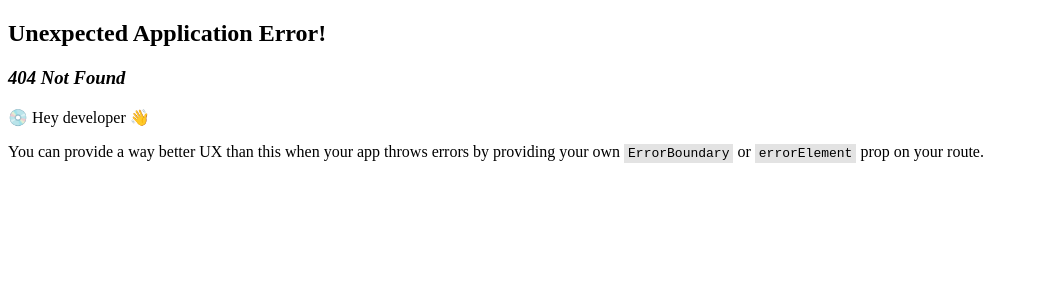
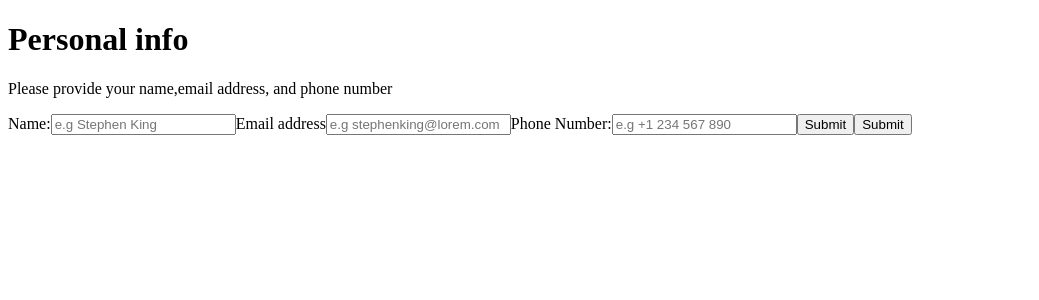
Before and after one commit to K1337xz/Multi-step-form-react, a React (Create React App) app: page / in a window 1280 px wide. Before the commit this address had no page. Shown: the top 300 px of the page, without its empty margins (0-1039 px from the left). Built offline with nearby package versions, Linux system fonts and the light colour scheme.

Commit message:
Update App.js

```diff
--- a/src/App.js
+++ b/src/App.js
@@ -14,7 +14,7 @@ import Selectplan from "./pages/Selectplan";
 const router = createBrowserRouter(
 	createRoutesFromElements(
 		<Route basename="/multi-step-form-react">
-			<Route exact path="/multi-step-form-react" element={<Mainpage />} />
+			<Route exact path="/" element={<Mainpage />} />
 			<Route path="/select" element={<Selectplan />} />
 		</Route>
 	)
```
